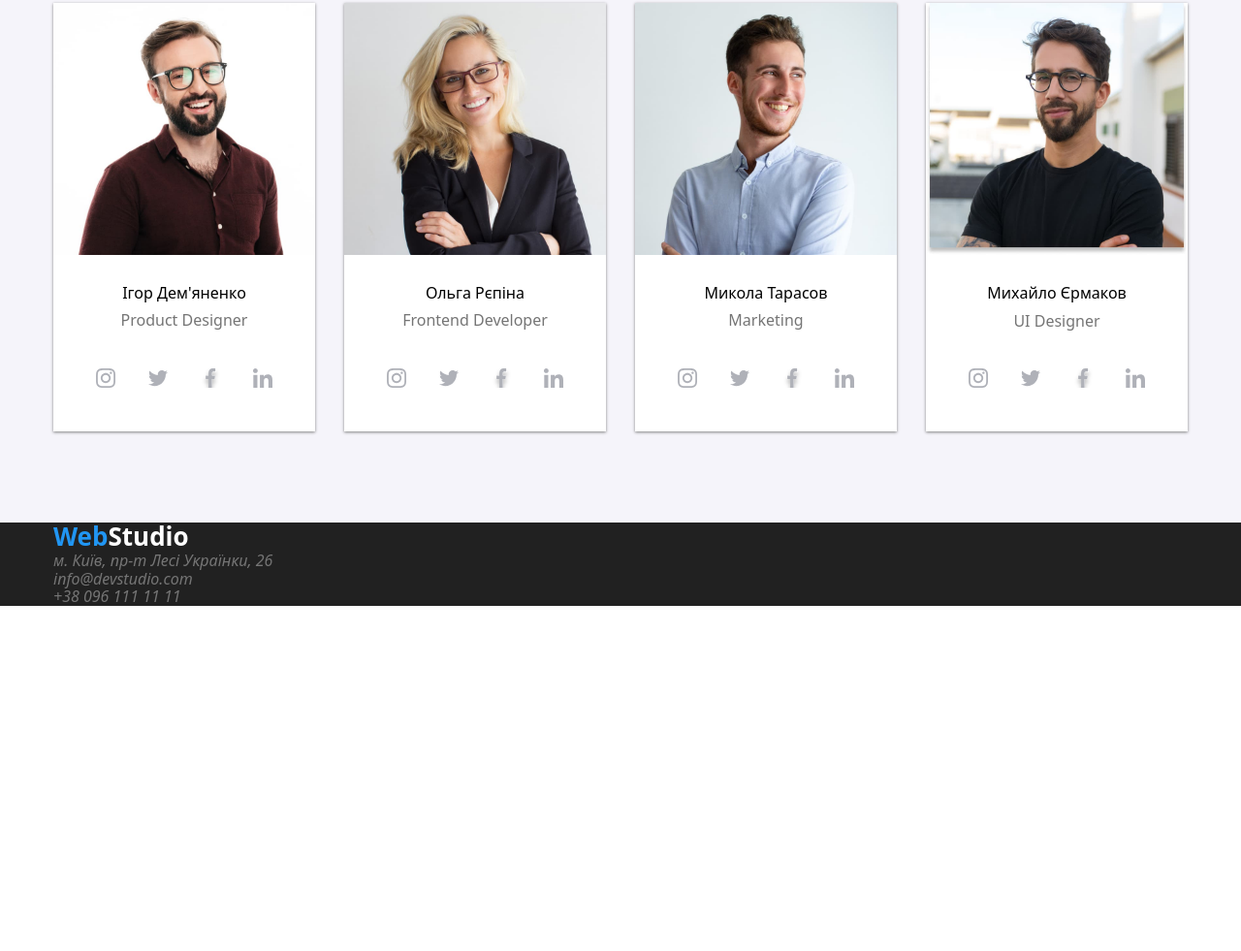
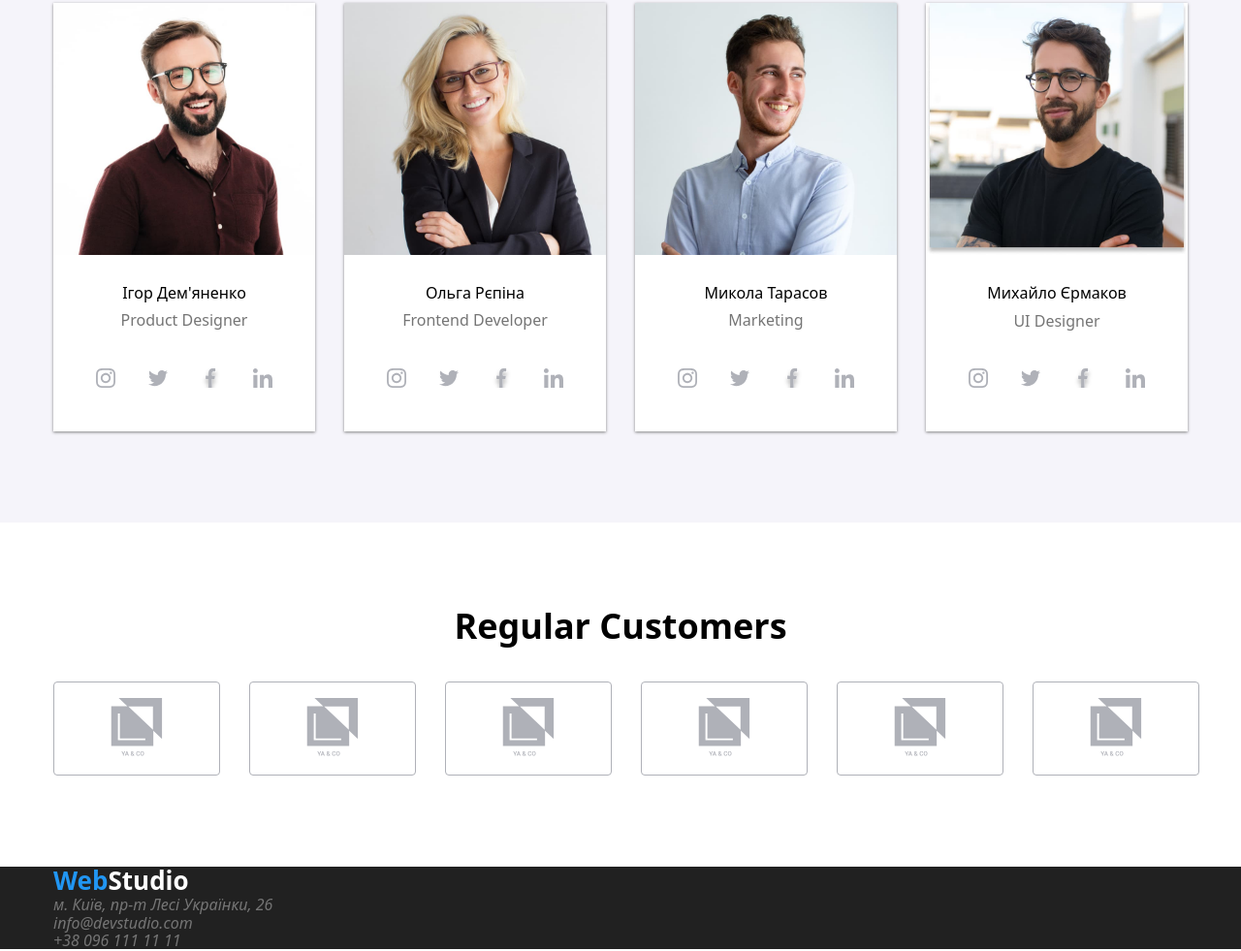
Before and after one commit to IlyaMK123/project, a plain HTML site: page index.html in a window 1280 px wide. Shown: the part 1754-2735 px from the top of the page at 97% size. Before the commit the page ends 2380 px from the top, so only its background shows below. Drawn offline with Linux system fonts and the light colour scheme.

Commit message:
4 homework almost done

```diff
--- a/index.html
+++ b/index.html
@@ -42,10 +42,10 @@
       </nav>
       <ul class="contacts">
         <li class="contacts__item">
-          <a href="" class="contacts__link">info@devstudio.com</a>
+          <a href="" class="contacts__link"> info@devstudio.com</a>
         </li>
         <li class="contacts__item">
-          <a href="" class="contacts__link">+38 096 111 11 11</a>
+          <a href="" class="contacts__link"> +38 096 111 11 11</a>
         </li>
       </ul>
     </header>
@@ -210,6 +210,55 @@
           </ul>
         </div>
       </section>
+      <section class="costumers section">
+        <div class="container">
+          <h3 class="costumers__h">Regular Customers</h3>
+          <ul class="costumers__list">
+            <li>
+              <a class="costumers__link" href="">
+                <svg class="costumers__svg">
+                  <use href="/img/svg/symbol-defs.svg#icon-Union-1"></use>
+                </svg>
+              </a>
+            </li>
+            <li>
+              <a class="costumers__link" href="">
+                <svg class="costumers__svg">
+                  <use href="/img/svg/symbol-defs.svg#icon-Union-1"></use>
+                </svg>
+              </a>
+            </li>
+            <li>
+              <a class="costumers__link" href="">
+                <svg class="costumers__svg">
+                  <use href="/img/svg/symbol-defs.svg#icon-Union-1"></use>
+                </svg>
+              </a>
+            </li>
+            <li>
+              <a class="costumers__link" href="">
+                <svg class="costumers__svg">
+                  <use href="/img/svg/symbol-defs.svg#icon-Union-1"></use>
+                </svg>
+              </a>
+            </li>
+            <li>
+              <a class="costumers__link" href="">
+                <svg class="costumers__svg">
+                  <use href="/img/svg/symbol-defs.svg#icon-Union-1"></use>
+                </svg>
+              </a>
+            </li>
+            <li>
+              <a class="costumers__link" href="">
+                <svg class="costumers__svg">
+                  <use href="/img/svg/symbol-defs.svg#icon-Union-1"></use>
+                </svg>
+              </a>
+            </li>
+          </ul>
+        </div>
+      </section>
     </main>
     <footer class="footer">
       <div class="container">
--- /dev/null
+++ b/sass/components/_5.1brends.scss
@@ -0,0 +1,40 @@
+.costumers {
+  text-align: center;
+  padding-bottom: 94px;
+  &__h {
+    font-size: 36px;
+    font-weight: 700;
+    padding-top: 50px;
+  }
+
+  &__list {
+    display: flex;
+  }
+  &__list li {
+    border-radius: 4px;
+    &:not(:last-child) {
+      margin-right: 30px;
+    }
+  }
+
+  &__link {
+    border: 1px solid #afb1b8;
+    display: inline-block;
+    padding: 16px 32px;
+    border-radius: 4px;
+    transition: border 250ms cubic-bezier(0.4, 0, 0.2, 1),
+      fill 250ms cubic-bezier(0.4, 0, 0.2, 1);
+  }
+  &__link:hover,
+  &__link:focus {
+    border: 1px solid #2196f3;
+    border-radius: 4px;
+    fill: #2196f3;
+  }
+
+  &__svg {
+    width: 106px;
+    height: 60px;
+    fill: #afb1b8;
+  }
+}
--- a/sass/main.scss
+++ b/sass/main.scss
@@ -6,6 +6,7 @@
 @import "./components/3benefits";
 @import "./components/4about";
 @import "./components/5workers";
+@import "./components/5.1brends";
 @import "./components/6footer";
 @import "./components/7portfolio";
 @import "./components/7btn-portfolio";
```
Also changed, not shown: css/main.css, css/main.min.css, img/svg/symbol-defs.svg (added), 2 other files.
